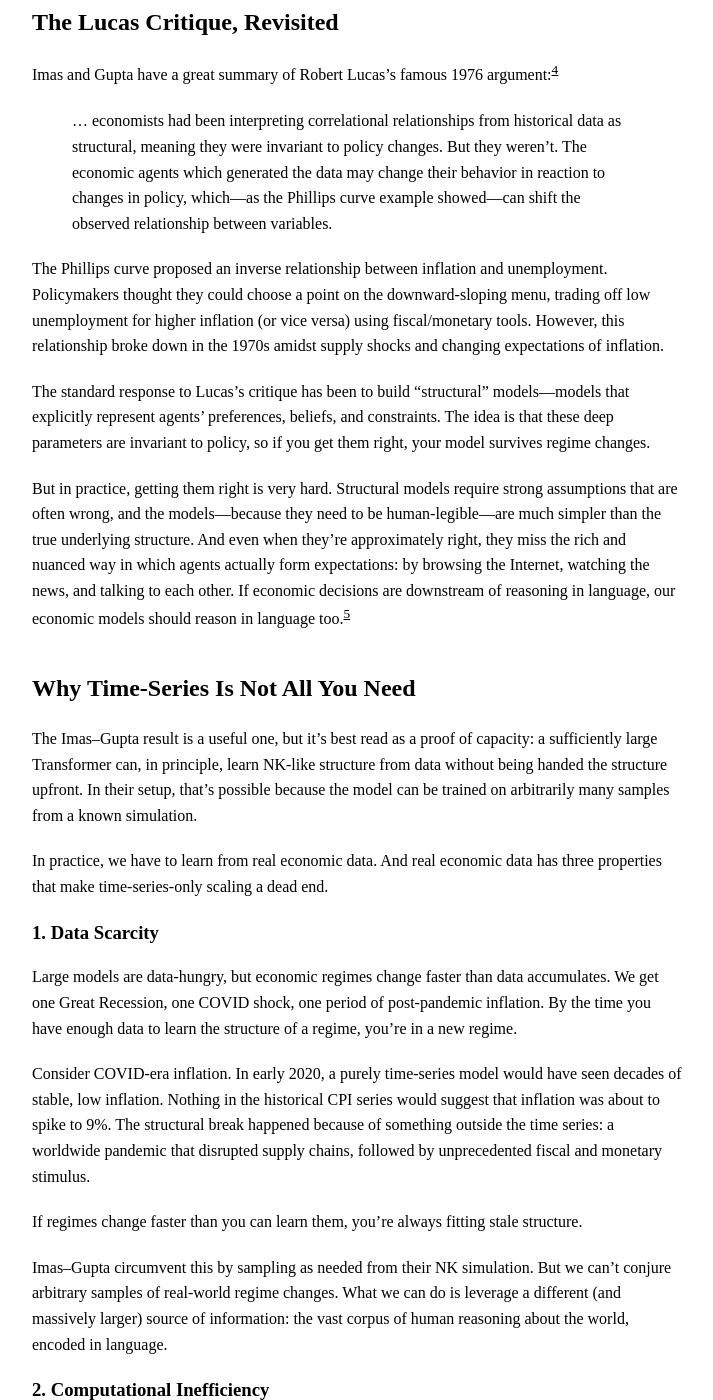
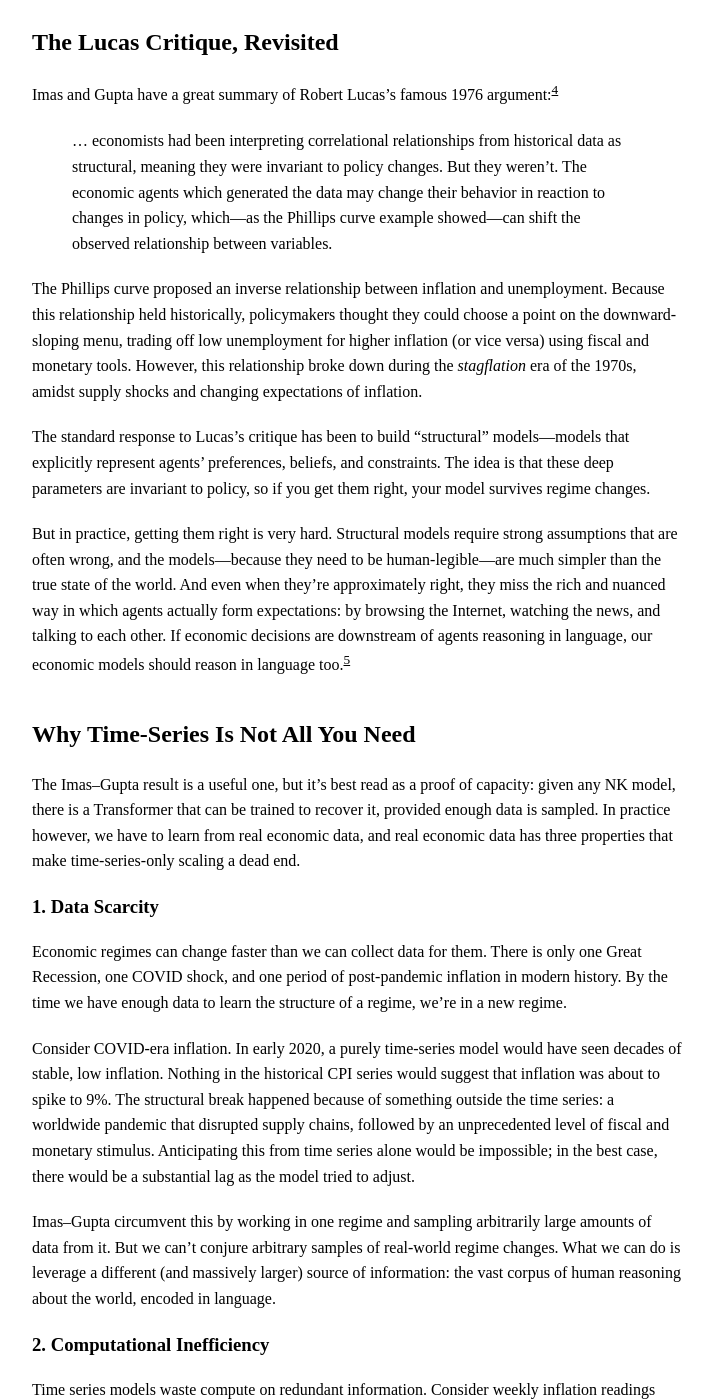
Before and after one commit to kawine/kawine.github.io, a Jekyll site: the page built from _posts/2026-01-06-to-scale-economics-scale-language.md, in a window 1280 px wide and 1400 px high, scrolled down 712 px. Shown: the whole window, without its empty margins (283-996 px from the left). Built offline with Jekyll 4.4.1, drawn with Linux system fonts in a browser that asks for light colours; some of the changed text lies outside the part shown.

Commit message:
update post
Co-Authored-By: Claude Opus 4.6 <noreply@anthropic.com>

```diff
--- a/_posts/2026-01-06-to-scale-economics-scale-language.md
+++ b/_posts/2026-01-06-to-scale-economics-scale-language.md
@@ -8,11 +8,18 @@ excerpt: Economists are finally becoming scaling-pilled. But to circumvent the L
 
 Economists are becoming scaling-pilled.[^0]
 
-A recent post by Alex Imas and Arpit Gupta asks whether Transformers can learn economic relationships.[^1] They train a Transformer on data simulated from a New Keynesian model and find that it handily beats traditional VAR approaches by an order of magnitude. Their conclusion: structure should be "something which can be learned, rather than assumed."
+A recent post[^1] by Alex Imas and Arpit Gupta asks whether Transformers can, in a narrow sense, learn economic relationships.
+They train a Transformer on data simulated from a New Keynesian model and find that it handily outperforms traditional VAR approaches at forecasting—and by an order of magnitude no less.
+Their conclusion: structure should be "something which can be learned, rather than assumed."
 
-This is the right instinct. For decades, the bitter lesson[^2] has played out across AI: general methods that leverage computation beat approaches built on human-encoded knowledge, every time. Chess engines that searched deeper beat engines stuffed with grandmaster heuristics. Language models that scaled on web text beat models with hand-crafted grammars and ontologies. The pattern is so consistent that it should update our priors on any field where we currently rely on stylized structural assumptions—economics included.
+This is the right instinct. For decades, the bitter lesson[^2] has played out across AI: general methods that leverage computation beat approaches built on human-encoded knowledge.
+Chess engines that searched deeper beat engines stuffed with grandmaster heuristics; language models that scaled on web-scale text beat models with hand-crafted grammars and ontologies, even on tasks they weren't explicitly trained to do.
+This pattern is so consistent that it should update our priors on any field where we currently rely on stylized structural assumptions, economics included.
 
-But here's my concern: the conversation on scaling economic models has largely focused on _time series_. This seems to be a hangover from how models are currently built, and such models would scale poorly. To successfully scale in economics—to the point where we can circumvent the Lucas critique—we need to scale models that _reason in language_.
+But here's my concern: the conversation on scaling economic models has largely focused on _time series_, which seems to be a hangover from how models are currently built.
+This would scale poorly.
+
+To successfully scale in economics, we need to scale models that _reason in language_.
 
 ## The Lucas Critique, Revisited
 
@@ -20,37 +27,46 @@ Imas and Gupta have a great summary of Robert Lucas's famous 1976 argument:[^3]
 
 > ... economists had been interpreting correlational relationships from historical data as structural, meaning they were invariant to policy changes. But they weren’t. The economic agents which generated the data may change their behavior in reaction to changes in policy, which—as the Phillips curve example showed—can shift the observed relationship between variables.
 
-The Phillips curve proposed an inverse relationship between inflation and unemployment. Policymakers thought they could choose a point on the downward-sloping menu, trading off low unemployment for higher inflation (or vice versa) using fiscal/monetary tools. However, this relationship broke down in the 1970s amidst supply shocks and changing expectations of inflation.
+The Phillips curve proposed an inverse relationship between inflation and unemployment.
+Because this relationship held historically, policymakers thought they could choose a point on the downward-sloping menu, trading off low unemployment for higher inflation (or vice versa) using fiscal and monetary tools.
+However, this relationship broke down during the _stagflation_ era of the 1970s, amidst supply shocks and changing expectations of inflation.
 
-The standard response to Lucas's critique has been to build "structural" models—models that explicitly represent agents' preferences, beliefs, and constraints. The idea is that these deep parameters are invariant to policy, so if you get them right, your model survives regime changes.
+The standard response to Lucas's critique has been to build "structural" models—models that explicitly represent agents' preferences, beliefs, and constraints.
+The idea is that these deep parameters are invariant to policy, so if you get them right, your model survives regime changes.
 
-But in practice, getting them right is very hard. Structural models require strong assumptions that are often wrong, and the models—because they need to be human-legible—are much simpler than the true underlying structure. And even when they're approximately right, they miss the rich and nuanced way in which agents actually form expectations: by browsing the Internet, watching the news, and talking to each other. If economic decisions are downstream of reasoning in language, our economic models should reason in language too.[^5]
+But in practice, getting them right is very hard.
+Structural models require strong assumptions that are often wrong, and the models—because they need to be human-legible—are much simpler than the true state of the world.
+And even when they're approximately right, they miss the rich and nuanced way in which agents actually form expectations: by browsing the Internet, watching the news, and talking to each other.
+If economic decisions are downstream of agents reasoning in language, our economic models should reason in language too.[^5]
 
 ## Why Time-Series Is Not All You Need
 
-The Imas–Gupta result is a useful one, but it’s best read as a proof of capacity: a sufficiently large Transformer can, in principle, learn NK-like structure from data without being handed the structure upfront. In their setup, that’s possible because the model can be trained on arbitrarily many samples from a known simulation.
-
-In practice, we have to learn from real economic data. And real economic data has three properties that make time-series-only scaling a dead end.
+The Imas–Gupta result is a useful one, but it’s best read as a proof of capacity: given any NK model, there is a Transformer that can be trained to recover it, provided enough data is sampled.
+In practice however, we have to learn from real economic data, and real economic data has three properties that make time-series-only scaling a dead end.
 
 ### 1. Data Scarcity
 
-Large models are data-hungry, but economic regimes change faster than data accumulates. We get one Great Recession, one COVID shock, one period of post-pandemic inflation. By the time you have enough data to learn the structure of a regime, you're in a new regime.
+Economic regimes can change faster than we can collect data for them. There is only one Great Recession, one COVID shock, and one period of post-pandemic inflation in modern history. By the time we have enough data to learn the structure of a regime, we're in a new regime.
 
-Consider COVID-era inflation. In early 2020, a purely time-series model would have seen decades of stable, low inflation. Nothing in the historical CPI series would suggest that inflation was about to spike to 9%. The structural break happened because of something outside the time series: a worldwide pandemic that disrupted supply chains, followed by unprecedented fiscal and monetary stimulus.
+Consider COVID-era inflation. In early 2020, a purely time-series model would have seen decades of stable, low inflation. Nothing in the historical CPI series would suggest that inflation was about to spike to 9%.
+The structural break happened because of something outside the time series: a worldwide pandemic that disrupted supply chains, followed by an unprecedented level of fiscal and monetary stimulus.
+Anticipating this from time series alone would be impossible; in the best case, there would be a substantial lag as the model tried to adjust.
 
-If regimes change faster than you can learn them, you're always fitting stale structure.
-
-Imas–Gupta circumvent this by sampling as needed from their NK simulation. But we can't conjure arbitrary samples of real-world regime changes. What we can do is leverage a different (and massively larger) source of information: the vast corpus of human reasoning about the world, encoded in language.
+Imas–Gupta circumvent this by working in one regime and sampling arbitrarily large amounts of data from it.
+But we can't conjure arbitrary samples of real-world regime changes.
+What we can do is leverage a different (and massively larger) source of information: the vast corpus of human reasoning about the world, encoded in language.
 
 ### 2. Computational Inefficiency
 
-Time series models waste compute on redundant information. Consider weekly inflation readings over a stable period. Each data point is highly correlated with its neighbors; the marginal information per observation is low. Yet an attention-based model must attend over all of them, incurring $O(n^2)$ cost in sequence length $n$.
+Time series models waste compute on redundant information. Consider weekly inflation readings over a stable period: each data point is highly correlated with its neighbors, so the marginal information per observation is low. Yet an attention-based model must attend over all of them, incurring $O(n^2)$ cost in sequence length $n$.
 
 This mirrors a known issue in language modeling. In principle, you could train on raw bytes instead of tokens, preserving more information. In practice, nobody does this because the improvement in performance is marginal (if there is any improvement to begin with) while the computational cost is prohibitive—you'd be spending attention on individual characters when words or subwords suffice.
 
-The same logic applies to economic time series. Instead of feeding a model 52 weekly inflation readings, you could describe the same information as: "inflation was stable at 2.1% throughout 2019." Is this lossy? Yes. But you can now use all the leftover space in your context window to cram other important information, like unemployment rates, consumer confidence, and more.
+The same logic applies to economic time series. Instead of feeding a model 52 weekly inflation readings, you could describe the same information as: "inflation was stable at 2.1% throughout 2019." Is this lossy? Yes, but you can now use all the leftover room in your context window to cram other important information, like unemployment rates and consumer confidence.
 
-Not only is this more efficient, it's a much *more natural* representation of how economic information is actually communicated and acted upon. Policymakers don't stare at raw time series; they read summary reports, memos, and news articles. A language-based approach lets the model operate at the appropriate level of abstraction.
+Not only is this more efficient, it's a much *more natural* representation of how economic information is actually communicated and acted upon.
+Policymakers don't stare at raw time series; they read summary reports, listen to the news, and talk amongst themselves.
+A language-based approach lets the model operate at the appropriate level of abstraction.
 
 ### 3. Modality Constraints
 
@@ -62,7 +78,7 @@ A reasoning model that processes language (and images, and tables, and summaries
 
 ## The Case for Reasoning Models
 
-What we need is a model that can *reason* about economic structure, not just fit it. This is where large reasoning models—models that can deliberate at inference time over evidence before answering—start to matter.
+This is where large reasoning models—models that can deliberate at inference time over evidence before answering—start to matter.
 
 Consider the COVID inflation example again. In February 2020, a reasoning model could read:
 
@@ -70,13 +86,13 @@ Consider the COVID inflation example again. In February 2020, a reasoning model
 2. Government statements about possible lockdowns
 3. Analysis pieces about supply chain dependencies on China
 
-From this, it could reason: "A global pandemic seems likely. Lockdowns will disrupt production. Fiscal stimulus is probable. Supply-constrained economies with excess demand will see inflation." This is not a prediction from simply fitting $y_t$ on $y_{t-1}$, but a prediction from understanding how the world works.
+From this, it could reason as follows: "A global pandemic seems likely, so governments may institute lockdowns to prevent spread. Lockdowns will disrupt production. To prevent credit from drying up, fiscal and monetary stimulus will probably be provided. Thus supply-constrained economies with excess demand will see inflation." This is not a prediction from simply fitting $y_t$ on $y_{t-1}$, but a prediction from understanding how the world works.
 
 ### Circumventing the Lucas Critique
 
 A reasoning model has a shot at anticipating how agents change their behavior in response to regime changes if the model is conditioned on the proposed intervention and can simulate how agents would update.
 
-This is qualitatively different from fitting reduced-form relationships. Instead of learning "when $x$ goes up, $y$ goes down", the model learns *why* $y$ goes down when $x$ goes up—the mechanism, the agent reasoning, and the (dis)equilibrium logic. And when the mechanism changes, it can update accordingly.
+This is qualitatively different from fitting reduced-form relationships. Instead of learning "when $x$ goes up, $y$ goes down", the model learns *why* $y$ goes down when $x$ goes up—the mechanism, the agent reasoning, and the (dis)equilibrium logic. When the mechanism changes, it can update accordingly.
 
 Formally, let $r_t \in \mathcal{R}$ denote the economic regime at time $t$, and let $\mathcal{L}_t$ denote the set of language signals (news, policy statements, etc.) available at time $t$. A reasoning model learns:
 
@@ -96,11 +112,11 @@ For a model that has seen all this, the set of counterfactual regimes that are b
 
 **Computational cost.** Reasoning models generate many tokens before producing an answer. At inference time, this can be expensive—potentially prohibitive for real-time forecasting applications. The scale at which you can get a generally useful model is likely beyond what you can create in academia.
 
-**Auditability.** Structural econometric models are transparent: you can inspect the assumptions, trace the logic, debate the parameter choices. A reasoning model's chain-of-thought is less legible. This is analogous to the contrast between linguistics (where we want to _understand_ language) and language modeling (where we want to _predict_ language). Embracing scaling requires accepting discomfort with not understanding.
+**Auditability.** Structural econometric models are transparent: you can inspect the assumptions, trace the logic, and debate the parameter choices. A reasoning model's chain-of-thought is far less legible. This is analogous to the contrast between linguistics (where we want to _understand_ language) and language modeling (where we want to _predict_ language). Embracing scaling requires conceding that we won't understand how the model works, which most economists are deeply uncomfortable with.
 
 **Reproducibility.** Running the same prompt twice may give you different reasoning chains. For policy applications that demand consistency and accountability, this is a problem.
 
-These are real concerns, but they're addressable. Compute costs are falling, interpretability research is advancing, and models are becoming more steerable. People had many of the same concerns about scaling LLMs, and slowly but surely, we've been able to address most of them.
+These are real concerns, but they're addressable. Compute costs are falling, interpretability research is advancing, and models are becoming more steerable. People had many of the same concerns about scaling LLMs, which have seen dramatic improvement on all these fronts.
 
 ## Conclusion
 
```
